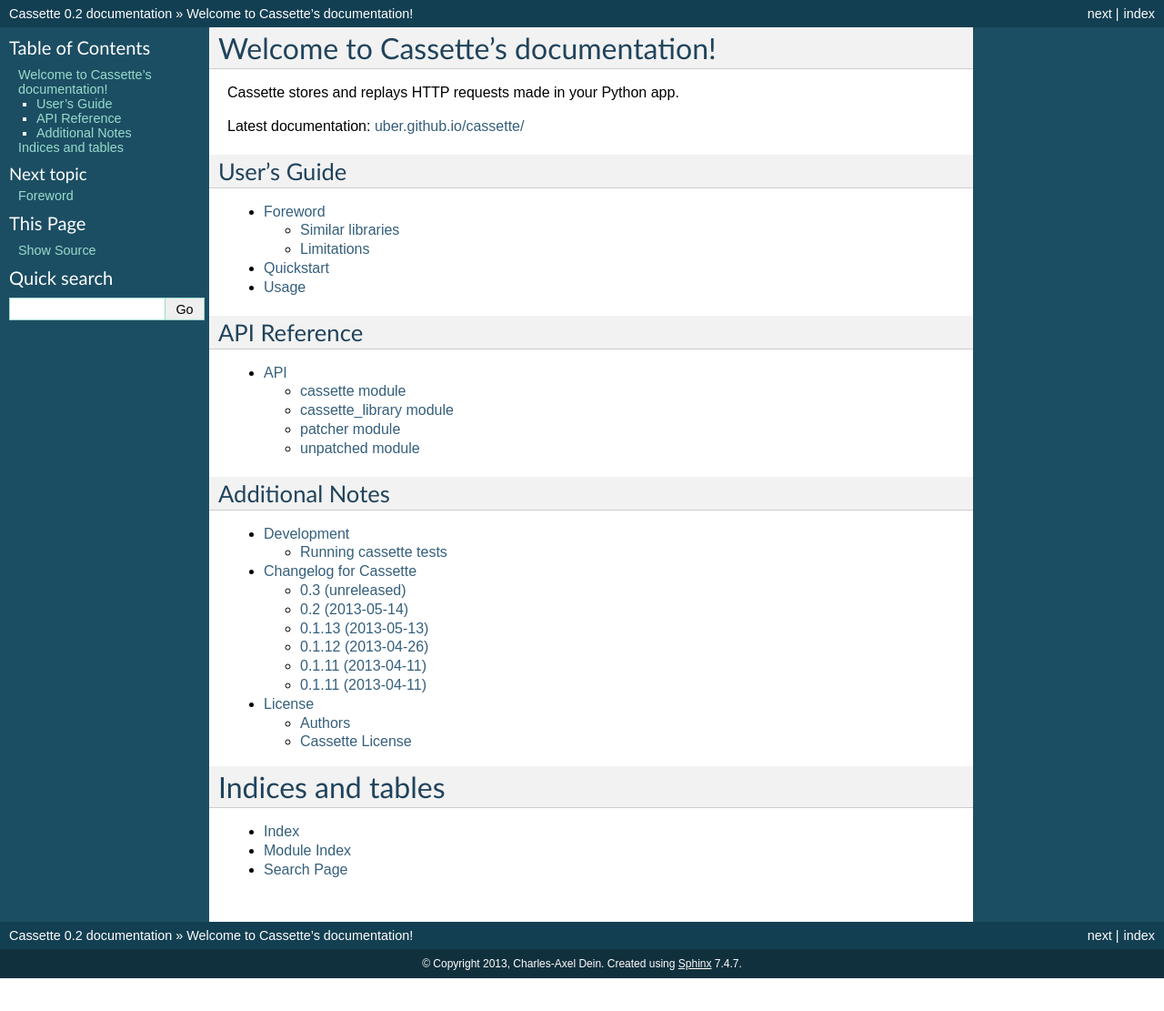
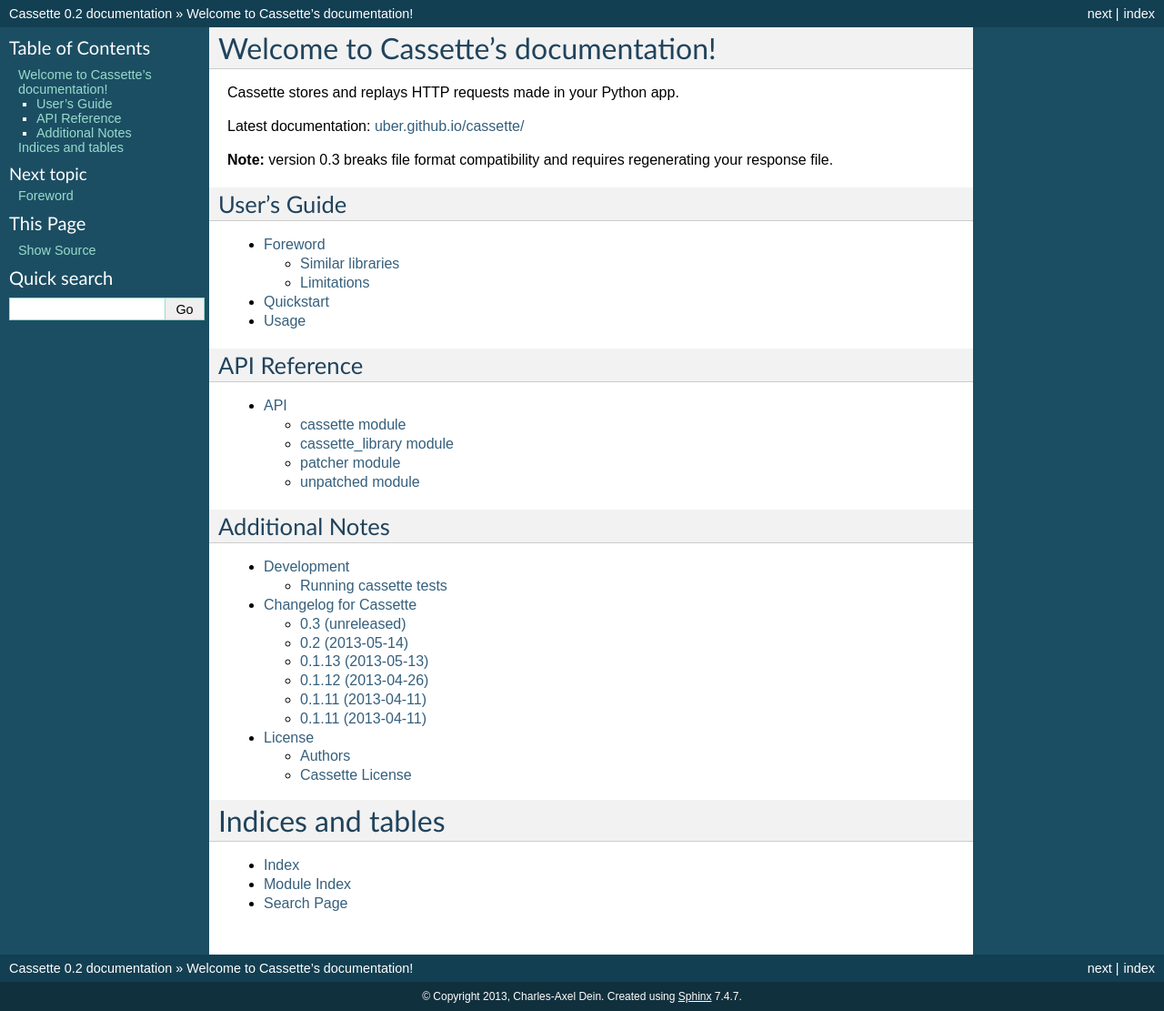
Before and after one commit to uber/cassette, a Sphinx documentation site: the page built from docs/index.rst, in a window 1280 px wide. Shown: the whole page at 91% size. Built offline with Sphinx 7.4.7, drawn with Linux system fonts in a browser that asks for light colours; the version number is read from the project's files by our own code; before the commit the page ends 1075 px from its top, so only the background shows below that.

Commit message:
Add warning to index page

```diff
--- a/docs/index.rst
+++ b/docs/index.rst
@@ -9,6 +9,9 @@
 Cassette stores and replays HTTP requests made in your Python app.
 
 Latest documentation: `uber.github.io/cassette/ <http://uber.github.io/cassette/>`_
+
+**Note:** version 0.3 breaks file format compatibility and requires regenerating
+your response file.
 
 User's Guide
 ------------
```
